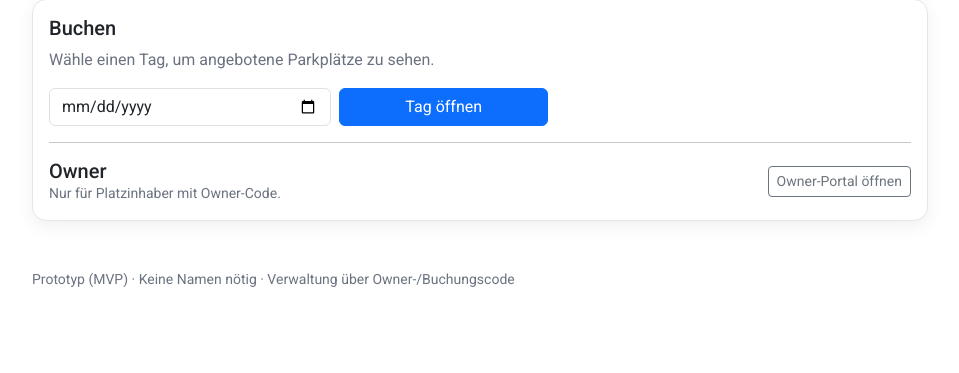
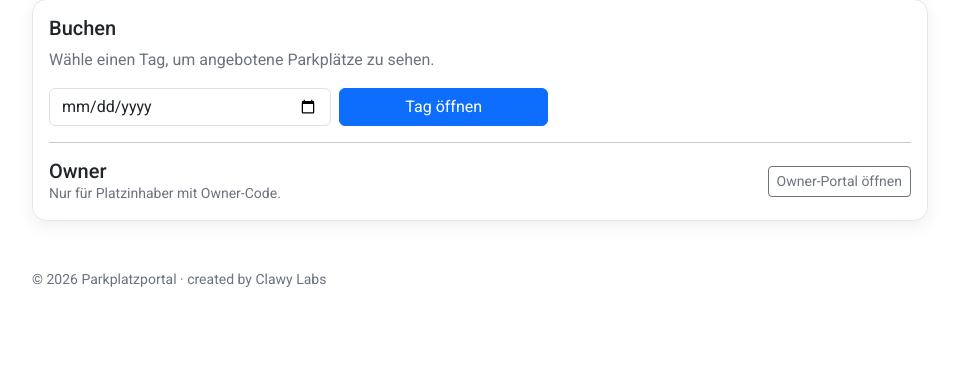
Before and after one commit to nqyngfpty2-svg/clawyparken, a FastAPI app: page / in a window 1280 px wide. Shown: the part 119-492 px from the top of the page, without its empty margins (160-1119 px from the left). Run offline with FastAPI, Linux system fonts and the light colour scheme.

Commit message:
UI: footer copyright + template year global

```diff
--- a/parking_app/app/main.py
+++ b/parking_app/app/main.py
@@ -18,6 +18,7 @@ app = FastAPI(title="Parkplatz-Share")
 
 BASE_DIR = __import__("pathlib").Path(__file__).resolve().parents[1]
 TEMPLATES = Jinja2Templates(directory=str(BASE_DIR / "templates"))
+TEMPLATES.env.globals["year"] = datetime.utcnow().year
 
 app.mount("/static", StaticFiles(directory=str(BASE_DIR / "static")), name="static")
 
@@ -86,7 +87,7 @@ def plan_labeler(request: Request, k: str = ""):
     token = ensure_admin_token()
     if k != token:
         return PlainTextResponse("Forbidden", status_code=403)
-    return TEMPLATES.TemplateResponse("plan_labeler.html", {"request": request, "token": token})
+    return TEMPLATES.TemplateResponse("plan_labeler.html", {"request": request, "token": token, "year": datetime.utcnow().year})
 
 
 @app.get("/plan/api/labels")
@@ -153,7 +154,7 @@ def day_view(request: Request, day: str):
         ).fetchall()
     return TEMPLATES.TemplateResponse(
         "day.html",
-        {"request": request, "day": day, "offers": offers, "maxAhead": MAX_BOOK_AHEAD_DAYS},
+        {"request": request, "day": day, "offers": offers, "maxAhead": MAX_BOOK_AHEAD_DAYS, "year": datetime.utcnow().year},
     )
 
 
@@ -199,7 +200,7 @@ def manage(request: Request, token: str):
         ).fetchone()
     if not b:
         return PlainTextResponse("Ungültiger Link.", status_code=404)
-    return TEMPLATES.TemplateResponse("manage.html", {"request": request, "b": b, "token": token})
+    return TEMPLATES.TemplateResponse("manage.html", {"request": request, "b": b, "token": token, "year": datetime.utcnow().year})
 
 
 @app.get("/manage/{token}/download")
@@ -237,7 +238,7 @@ def cancel_booking(request: Request, token: str, reason: str = Form("")):
 
 @app.get("/owner", response_class=HTMLResponse)
 def owner_login(request: Request):
-    return TEMPLATES.TemplateResponse("owner_login.html", {"request": request})
+    return TEMPLATES.TemplateResponse("owner_login.html", {"request": request, "year": datetime.utcnow().year})
 
 
 @app.post("/owner", response_class=HTMLResponse)
@@ -268,7 +269,7 @@ def owner_portal(request: Request, code: str = Form(...)):
 
     return TEMPLATES.TemplateResponse(
         "owner.html",
-        {"request": request, "spot": spot["name"], "code": code, "rows": rows},
+        {"request": request, "spot": spot["name"], "code": code, "rows": rows, "year": datetime.utcnow().year},
     )
 
 
--- a/parking_app/templates/base.html
+++ b/parking_app/templates/base.html
@@ -113,7 +113,7 @@
   {% block content %}{% endblock %}
 
   <footer class="mt-5 text-muted small">
-    Prototyp (MVP) · Keine Namen nötig · Verwaltung über Owner-/Buchungscode
+    © {{ year }} Parkplatzportal · created by Clawy Labs
   </footer>
 </div>
 </body>
```
